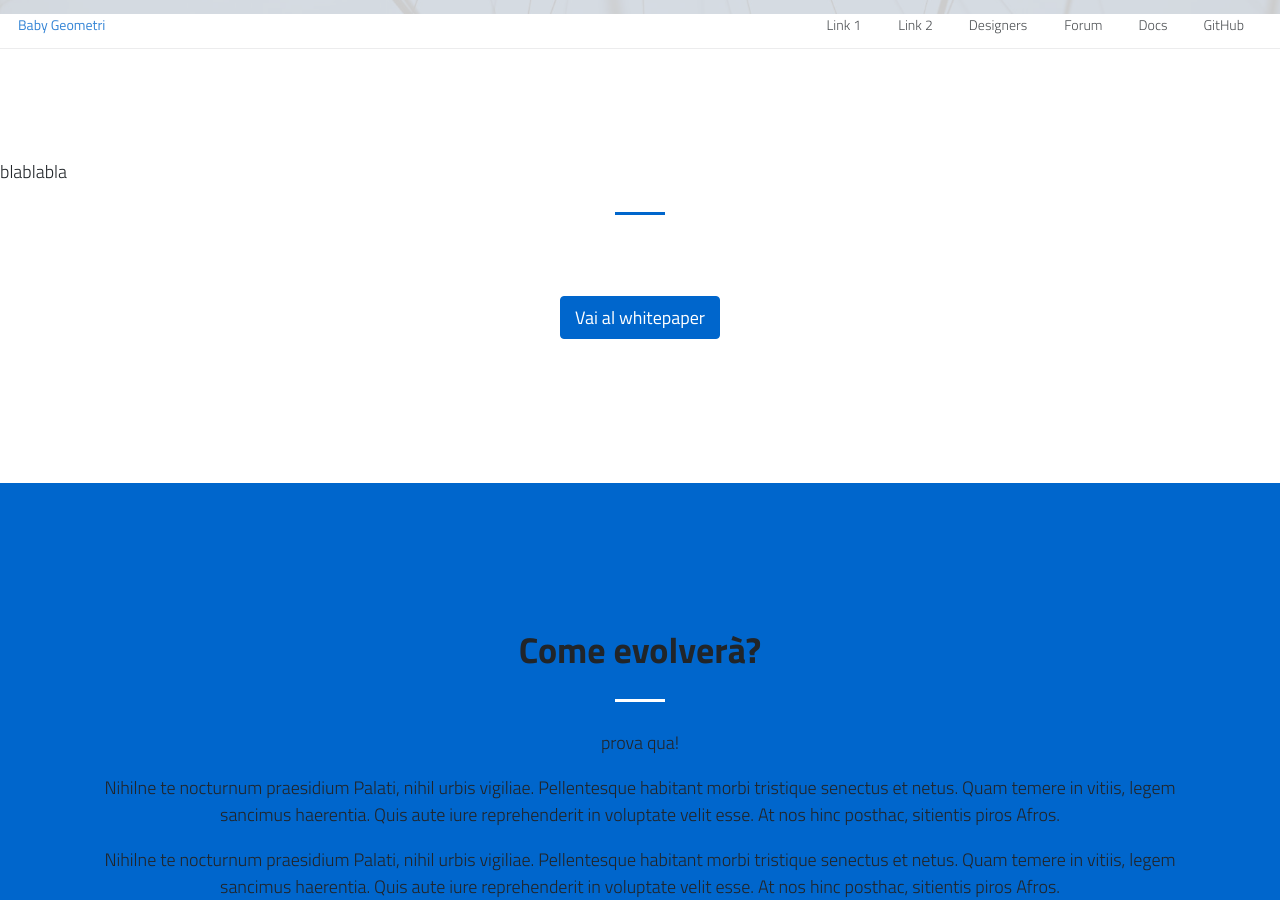
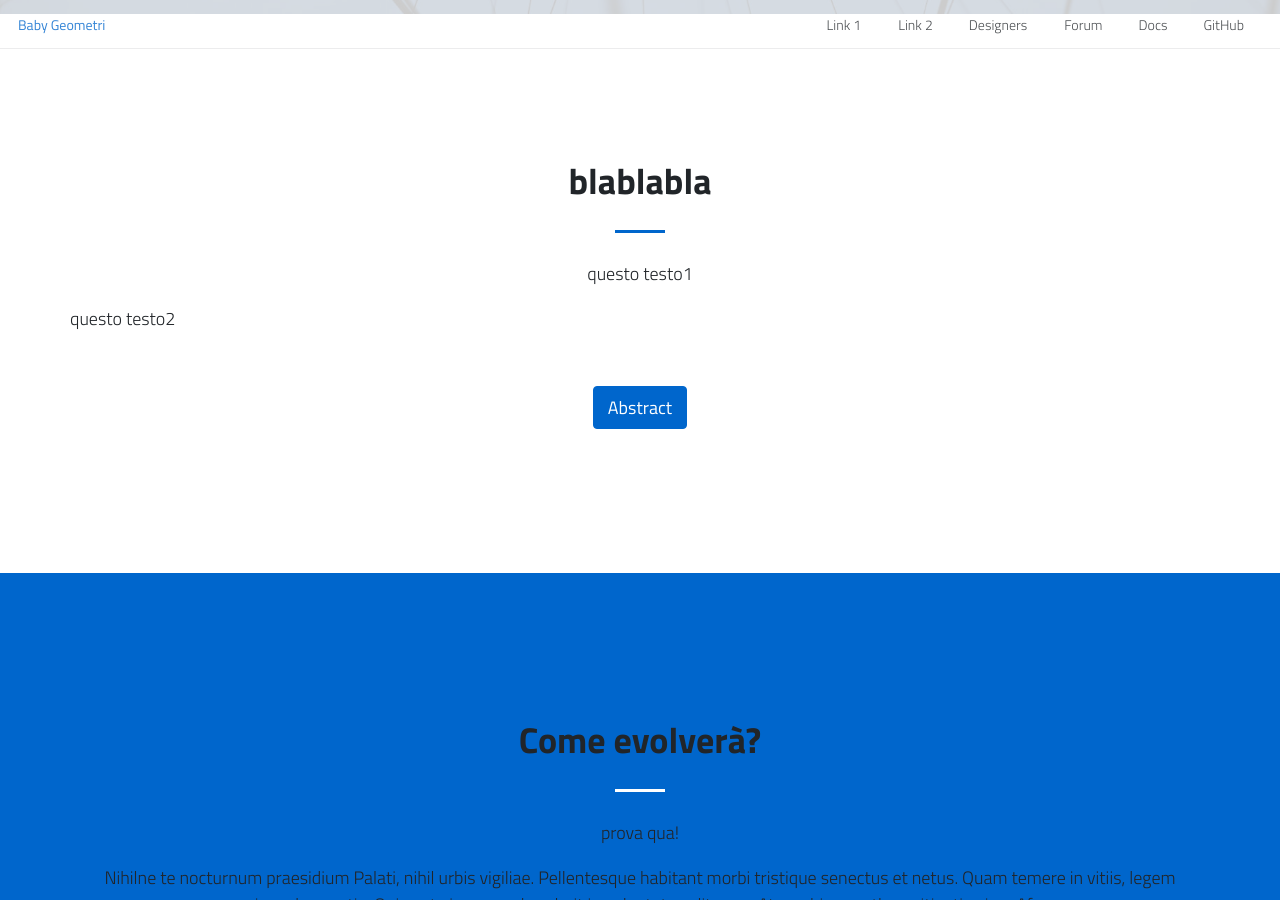
Before and after one commit to baby-geometri/baby-geometri.github.io, a Jekyll site: the page built from index.md, in a window 1280 px wide and 900 px high, scrolled down 886 px. Built offline with Jekyll 4.4.1, drawn with Linux system fonts in a browser that asks for light colours.

Commit message:
Update default.html

```diff
--- a/_layouts/default.html
+++ b/_layouts/default.html
@@ -36,23 +36,22 @@
 </header>
 
 <section id="whitepaper">
-  blablabla
-  <div class="container">
+    <div class="container">
     <div class="row">
       <div class="col-lg-12 text-center">
-        <h2 class="section-heading">{{ site.data.content.whitepaper.title }}</h2>
+        <h2 class="section-heading">{{ site.data.content.whitepaper.title }} blablabla </h2>
         <hr class="my-4">
-        <p>{{ site.data.content.whitepaper.text }}</p>
+        <p>{{ site.data.content.whitepaper.text }}questo testo1</p>
       </div>
     </div>
   </div>
   <div class="container">
-    <div class="row">
+    <div class="row">questo testo2
       {% for people in site.data.content.whitepaper.who-we-are %}
-      <div class="col-lg-4 col-md-4 text-center">
+      <div class="col-lg-4 col-md-4 text-center"> centrato?
         <div class="service-box mt-5 mx-auto">
           <i class="fa fa-4x fa-diamond text-primary mb-3 sr-icons"></i>
-          <h3 class="mb-3">{{ people.name }}</h3>
+          <h3 class="mb-3">{{ people.name }} Trapattoni </h3>
           <p class="text-muted mb-0">{{ people.bio }}</p>
         </div>
       </div>
@@ -60,7 +59,7 @@
     </div>
     <div class="row">
       <div class="col-lg-8 mx-auto text-center">
-        <a class="btn btn-primary btn-xl mt-5 js-scroll-trigger" href="./whitepaper">Vai al whitepaper</a>
+        <a class="btn btn-primary btn-xl mt-5 js-scroll-trigger" href="./whitepaper"> Abstract </a>
       </div>
     </div>
   </div>
```
